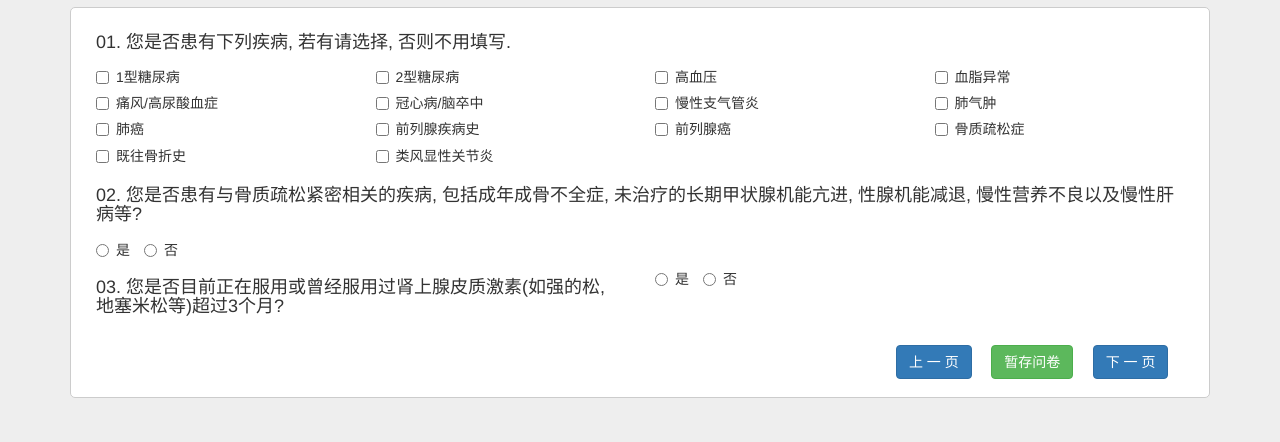
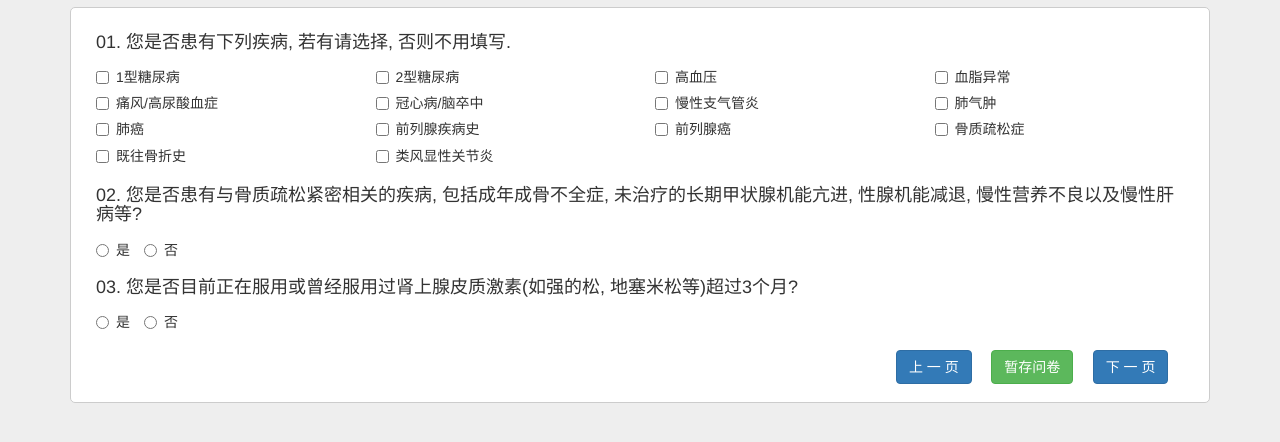
Before and after one commit to wangleihd/zkw, a plain HTML site: page html/page2.html in a window 1280 px wide. Shown: the part 116-558 px from the top of the page. Drawn offline with Linux system fonts and the light colour scheme.

```diff
--- a/html/page2.html
+++ b/html/page2.html
@@ -137,7 +137,7 @@
       <!-- 2 -->
       <div class="row">
 
-        <div class="col-md-6 col-sm-12">
+        <div class="col-md-12 col-sm-12">
           <h4>
             03. 您是否目前正在服用或曾经服用过肾上腺皮质激素(如强的松, 地塞米松等)超过3个月?
           </h4>
```
